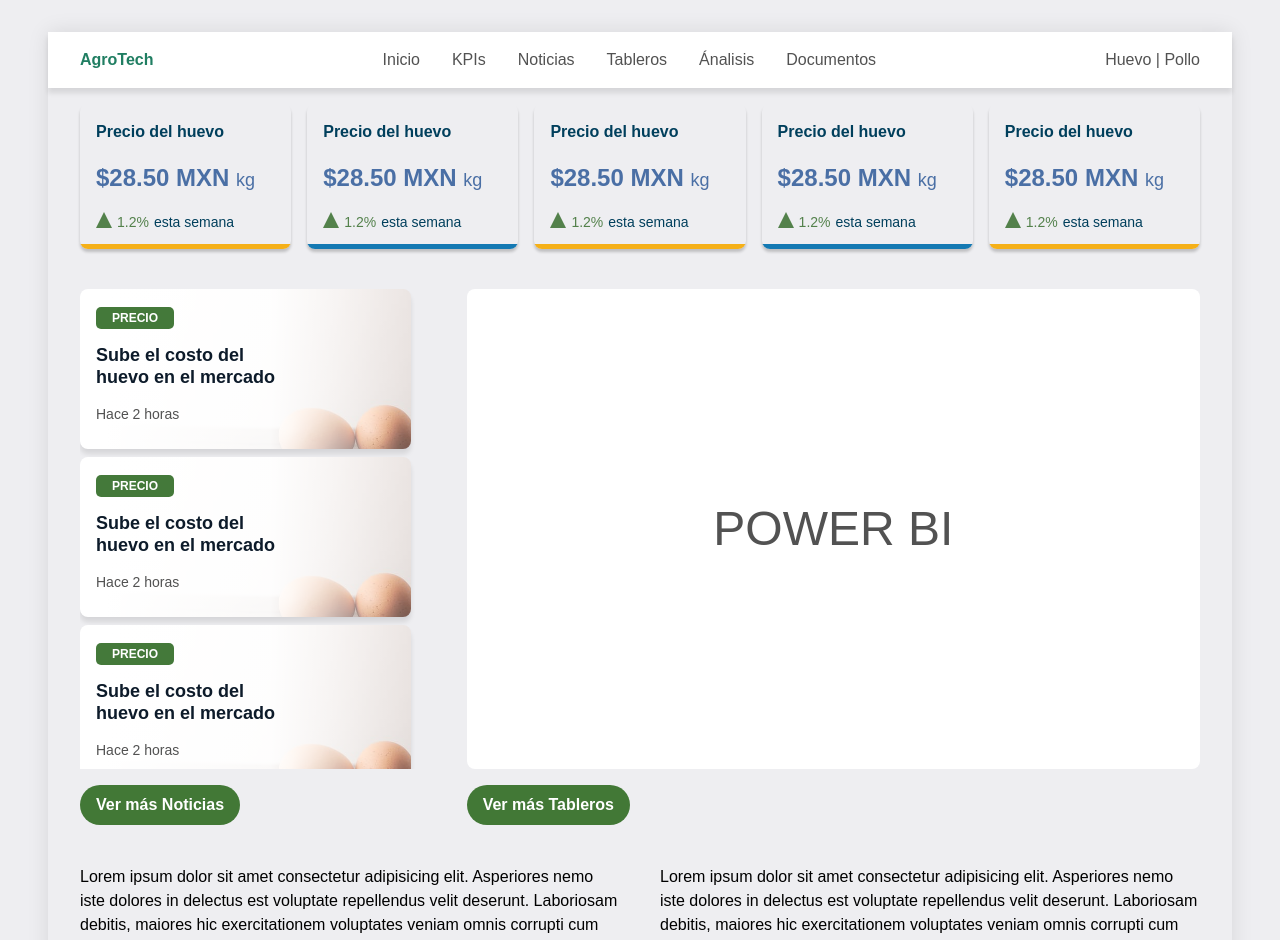
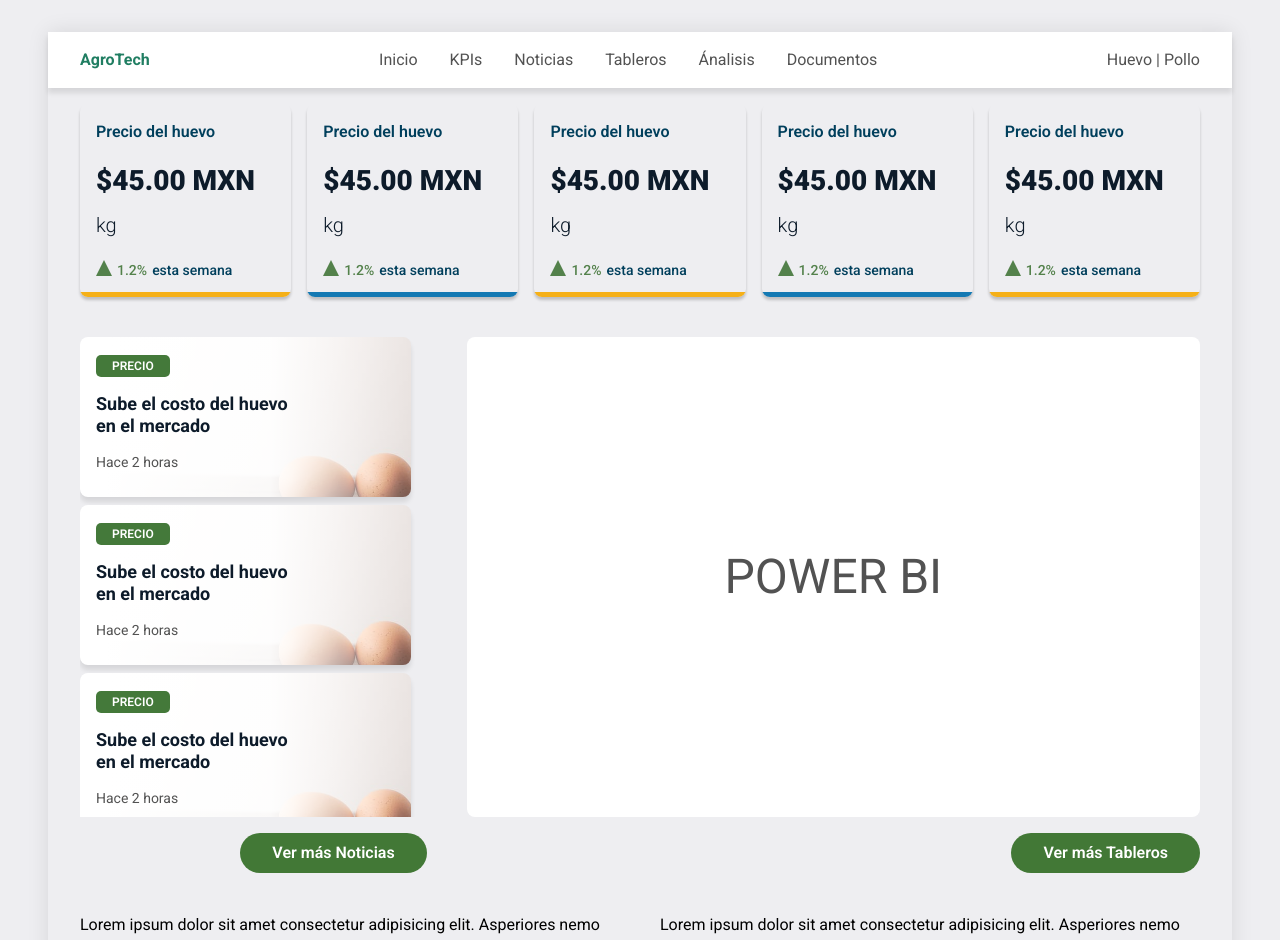
Before and after one commit to BramdonSantiago/agricultural-intelligence, a Next.js app: page / in a window 1280 px wide. Shown: the top 940 px of the page. Built offline with nearby package versions, Linux system fonts and the light colour scheme.

Commit message:
Change the kpis

```diff
--- a/src/app/components/Footer/Footer.tsx
+++ b/src/app/components/Footer/Footer.tsx
@@ -7,7 +7,7 @@ export function Footer() {
                 <Link href="/" className="logo">
                     AgroTech
                 </Link>
-                <p className="system-state"><span className="indicator-status"></span> Online | Todos los sistemas funcionando correctamente</p>
+                <p className="system-state"><span className="indicator-status"></span> En tiempo real | Todos los sistemas funcionando correctamente</p>
                 <p className="system-update">10/01/2026</p>
             </div>
         </footer>
--- a/src/app/components/KPICard/KPICard.module.css
+++ b/src/app/components/KPICard/KPICard.module.css
@@ -40,22 +40,22 @@
 .valueKPI {
     /* color: #1f177c; */
     /* color: #7267fa; */
-    color: #4a6fa5;
-    /* color: #222;
-    color:#0d1b2a; */
-    font-size: 1.5rem;
-    font-weight: 700;
+    /* color: #4a6fa5; */
+    color:#0d1b2a;
+    font-size: 1.75rem;
+    font-weight: 900;
     margin-bottom: 1rem;
 
     span {
-        font-size: 1.125rem;
-        font-weight: 100;
+        font-size: 1.250rem;
+        /* color:#1b3149; */
+        font-weight: 300;
     }
 }
 
 .indicatorKPI {
     font-size: 0.875rem;
-    font-weight: 400;
+    font-weight: 500;
     display: flex;
     align-items: center;
     .percentageKPI {
--- a/src/app/components/KPICard/KPICard.tsx
+++ b/src/app/components/KPICard/KPICard.tsx
@@ -4,7 +4,7 @@ export function KPICard() {
     return(
         <div className={styles.KPI}>
             <h3 className={styles.titleKPI}>Precio del huevo</h3>
-            <p className={styles.valueKPI}>$28.50 MXN <span>kg</span></p>
+            <p className={styles.valueKPI}>$45.00 MXN <span>kg</span></p>
             <p className={styles.indicatorKPI}><span className={`${styles.percentageKPI} ${styles.positive}`}><span className={styles.triangle}></span> 1.2% </span> esta semana</p>
         </div>
     )
--- a/src/app/components/NewsItem/NewsItem.module.css
+++ b/src/app/components/NewsItem/NewsItem.module.css
@@ -42,5 +42,6 @@
 
 .timeNewsItem {
     font-size: 0.875rem;
+    font-weight: 400;
     color: var(--gray1-color);
 }
--- a/src/app/globals.css
+++ b/src/app/globals.css
@@ -25,12 +25,13 @@
 
 body {
   background-color: var(--background);
-  font-family: Arial, Helvetica, sans-serif;
+  /* font-family: Arial, Helvetica, sans-serif; */
+  font-family: "Roboto", sans-serif;
 }
 
 .btn {
   display: inline-block;
-  padding: 0.5rem 1rem;
+  padding: 0.5rem 2rem;
   border: 0;
   font-weight: 600;
   font-size: 1rem;
@@ -81,7 +82,7 @@ body {
     align-items: center;
 
     .indicator-status {
-      margin-right: 10px;
+      margin-right: 5px;
       width: 8px;
       height: 8px;
       background-color: #68c74a;
--- a/src/app/layout.tsx
+++ b/src/app/layout.tsx
@@ -26,6 +26,11 @@ export default function RootLayout({
 }>) {
   return (
     <html lang="es">
+      <head>
+        <link rel="preconnect" href="https://fonts.googleapis.com" />
+        <link rel="preconnect" href="https://fonts.gstatic.com" crossOrigin="anonymous" />
+        <link href="https://fonts.googleapis.com/css2?family=Roboto:ital,wght@0,100..900;1,100..900&display=swap" rel="stylesheet" />
+      </head>
       <body
         className={`${geistSans.variable} ${geistMono.variable} antialiased py-8 px-12`}
       >
--- a/src/app/page.tsx
+++ b/src/app/page.tsx
@@ -31,7 +31,7 @@ export default function Home() {
               <NewsItem />
             </div>
           </ul>
-          <div className="mt-4">
+          <div className="mt-4 text-end">
             <Link href={''} className="btn btn-primary">Ver más Noticias</Link>
           </div>
         </div>
@@ -39,7 +39,7 @@ export default function Home() {
           <div className="side-power-bi">
             POWER BI
           </div>
-          <div className="mt-4">
+          <div className="mt-4 text-end">
             <Link href={''} className="btn btn-primary">Ver más Tableros</Link>
           </div>
         </div>
```
